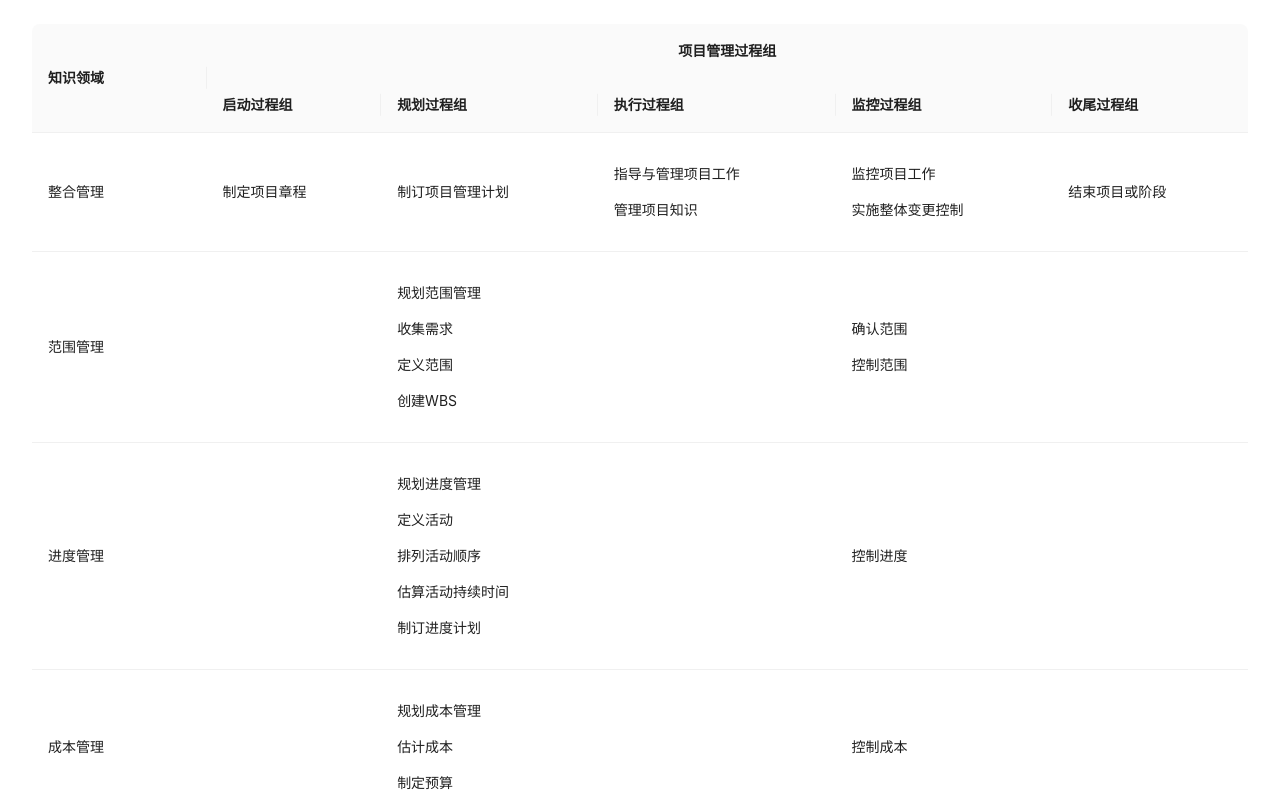
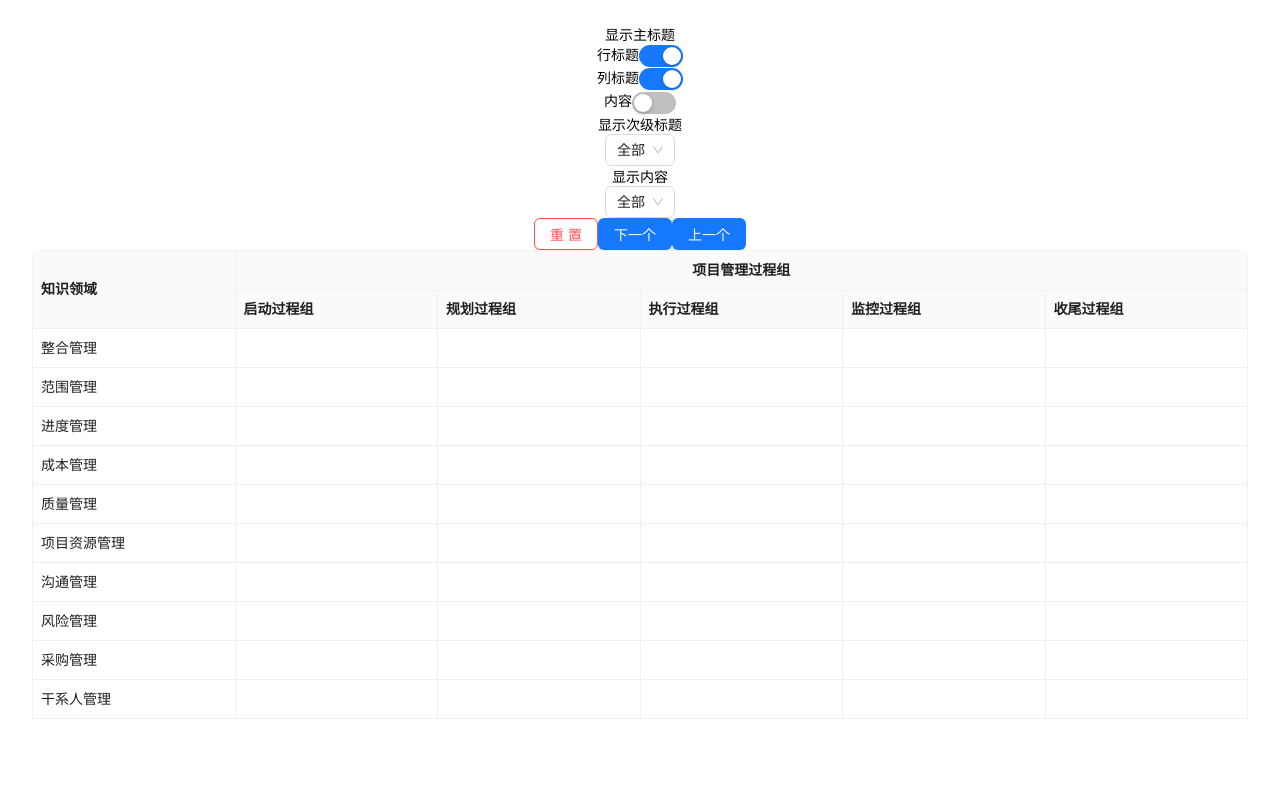
Before and after one commit to waterXP/study-info, a React app: page / in a window 1280 px wide. Shown: the top 800 px of the page. Built offline with nearby package versions, Linux system fonts and the light colour scheme.

Commit message:
up: update range

```diff
--- a/package.json
+++ b/package.json
@@ -33,6 +33,7 @@
     "jest-resolve": "^27.4.2",
     "jest-watch-typeahead": "^1.0.0",
     "mini-css-extract-plugin": "^2.4.5",
+    "nib": "^1.2.0",
     "postcss": "^8.4.4",
     "postcss-flexbugs-fixes": "^5.0.2",
     "postcss-loader": "^6.2.1",
--- a/src/index.css
+++ /dev/null
@@ -1,13 +0,0 @@
-body {
-  margin: 0;
-  font-family: -apple-system, BlinkMacSystemFont, 'Segoe UI', 'Roboto', 'Oxygen',
-    'Ubuntu', 'Cantarell', 'Fira Sans', 'Droid Sans', 'Helvetica Neue',
-    sans-serif;
-  -webkit-font-smoothing: antialiased;
-  -moz-osx-font-smoothing: grayscale;
-}
-
-code {
-  font-family: source-code-pro, Menlo, Monaco, Consolas, 'Courier New',
-    monospace;
-}
--- a/src/index.js
+++ b/src/index.js
@@ -1,6 +1,6 @@
 import React from 'react';
 import ReactDOM from 'react-dom/client';
-import './index.css';
+import './index.styl';
 import App from './App';
 import reportWebVitals from './reportWebVitals';
 
--- /dev/null
+++ b/src/index.styl
@@ -0,0 +1,23 @@
+body,ol,ul,h1,h2,h3,h4,h5,h6,p,th,td,dl,dd,form,fieldset,legend,input,textarea,select
+  margin 0
+  padding 0
+ul
+  list-style-type none
+html
+  background-color transparent !important
+a,a:hover
+  text-decoration none
+em
+  font-style normal
+li
+  list-style none
+p
+  word-wrap break-word
+body
+  font-size 14px
+  margin 0
+  padding 0
+  font-family PingFangSC-Regular, PingFang SC, -apple-system, BlinkMacSystemFont, "Segoe UI", Roboto, "Helvetica Neue", Helvetica, "PingFang SC", "Hiragino Sans GB", "Microsoft YaHei", SimSun, sans-serif
+.hide-scroll
+  ::-webkit-scrollbar
+    display none
--- a/src/pages/Main/Main.js
+++ b/src/pages/Main/Main.js
@@ -1,105 +1,308 @@
-import React, { memo } from 'react'
+import React, { memo, useMemo, useState, useCallback } from 'react'
 // import PropTypes from 'prop-types'
 import './Main.styl'
-import { Table } from 'antd'
+import { Table, Switch, Select, Button } from 'antd'
 
-const renderProgress = v => v ? <>{ v.map(v => <p key={v}>{ v }</p>) }</> : null
+const renderProgress = (v, { show, showAll }, txt) => {
+  const r = showAll
+    ? v
+    : (v && show ? v.filter((v, i) => show[`${txt}-${i}`]) : null)
+  return r
+    ? <>{ r.map(v => <p key={v}>{ v }</p>) }</>
+    : null
+}
 
-const columns = [
+const getColumns = (headerMask, subColumn) => [
   {
-    title: '知识领域',
-    dataIndex: 'realm'
+    title: <div className='pg-main--cell'>
+      { headerMask.column ? '知识领域' : '' }
+    </div>,
+    dataIndex: 'realm',
+    render: (v, { show }) => show && show.name ? v : null
   }, {
-    title: '项目管理过程组',
+    title: <div className='pg-main--cell'>
+      { headerMask.row ? '项目管理过程组' : '' }
+    </div>,
     children: [
       {
-        title: '启动过程组',
+        title: <div className='pg-main--cell'>
+          {
+            subColumn === 'all' || subColumn === 'start'
+              ? '启动过程组'
+              : ''
+          }
+        </div>,
         dataIndex: 'inStart',
-        render: renderProgress
+        render: (v, t) =>
+          <div className='pg-main--cell'>
+            { renderProgress(v, t, 'start') }
+          </div>
       }, {
-        title: '规划过程组',
+        title: <div className='pg-main--cell'>
+          {
+            subColumn === 'all' || subColumn === 'plan'
+              ? '规划过程组'
+              : ''
+          }
+        </div>,
         dataIndex: 'inPlan',
-        render: renderProgress
+        render: (v, t) =>
+          <div className='pg-main--cell'>
+            { renderProgress(v, t, 'plan') }
+          </div>
       }, {
-        title: '执行过程组',
+        title: <div className='pg-main--cell'>
+          {
+            subColumn === 'all' || subColumn === 'exec'
+              ? '执行过程组'
+              : ''
+          }
+        </div>,
         dataIndex: 'inExec',
-        render: renderProgress
+        render: (v, t) =>
+          <div className='pg-main--cell'>
+            { renderProgress(v, t, 'exec') }
+          </div>
       }, {
-        title: '监控过程组',
+        title: <div className='pg-main--cell'>
+          {
+            subColumn === 'all' || subColumn === 'monitor'
+              ? '监控过程组'
+              : ''
+          }
+        </div>,
         dataIndex: 'inMonitor',
-        render: renderProgress
+        render: (v, t) =>
+          <div className='pg-main--cell'>
+            { renderProgress(v, t, 'monitor') }
+          </div>
       }, {
-        title: '收尾过程组',
+        title: <div className='pg-main--cell'>
+          {
+            subColumn === 'all' || subColumn === 'end'
+              ? '收尾过程组'
+              : ''
+          }
+        </div>,
         dataIndex: 'inEnd',
-        render: renderProgress
+        render: (v, t) =>
+          <div className='pg-main--cell'>
+            { renderProgress(v, t, 'end') }
+          </div>
       }
     ]
   }
 ]
 
-const dataSource = [
+const getDataSource = (masks, selectContent, showContent) => {
+  const r = [
     {
+      id: 'intergration',
       realm: '整合管理',
       inStart: ['制定项目章程'],
       inPlan: ['制订项目管理计划'],
       inExec: ['指导与管理项目工作', '管理项目知识'],
       inMonitor: ['监控项目工作', '实施整体变更控制'],
-    inEnd: ['结束项目或阶段']
+      inEnd: ['结束项目或阶段'],
+      show: masks.intergration,
+      showAll: showContent
     }, {
+      id: 'range',
       realm: '范围管理',
       inPlan: ['规划范围管理', '收集需求', '定义范围', '创建WBS'],
-    inMonitor: ['确认范围', '控制范围']
+      inMonitor: ['确认范围', '控制范围'],
+      show: masks.range,
+      showAll: showContent
     }, {
+      id: 'process',
       realm: '进度管理',
       inPlan: ['规划进度管理', '定义活动', '排列活动顺序', '估算活动持续时间', '制订进度计划'],
-    inMonitor: ['控制进度']
+      inMonitor: ['控制进度'],
+      show: masks.process,
+      showAll: showContent
     }, {
+      id: 'cost',
       realm: '成本管理',
       inPlan: ['规划成本管理', '估计成本', '制定预算'],
-    inMonitor: ['控制成本']
+      inMonitor: ['控制成本'],
+      show: masks.cost,
+      showAll: showContent
     }, {
+      id: 'quality',
       realm: '质量管理',
       inPlan: ['规划质量管理'],
       inExec: ['管理质量'],
-    inMonitor: ['控制质量']
+      inMonitor: ['控制质量'],
+      show: masks.quality,
+      showAll: showContent
     }, {
+      id: 'resource',
       realm: '项目资源管理',
       inPlan: ['规划资源管理', '估算活动资源'],
       inExec: ['获取资源', '建设团队', '管理团队'],
-    inMonitor: ['控制资源']
+      inMonitor: ['控制资源'],
+      show: masks.resource,
+      showAll: showContent
     }, {
+      id: 'communicate',
       realm: '沟通管理',
       inPlan: ['规划沟通管理'],
       inExec: ['管理沟通'],
-    inMonitor: ['监督沟通']
+      inMonitor: ['监督沟通'],
+      show: masks.communicate,
+      showAll: showContent
     }, {
+      id: 'risk',
       realm: '风险管理',
       inPlan: ['规划风险管理', '识别风险', '实施定性风险分析', '实施定量风险分析', '规划风险应对'],
       inExec: ['实施风险应对'],
-    inMonitor: ['监督风险']
+      inMonitor: ['监督风险'],
+      show: masks.risk,
+      showAll: showContent
     }, {
+      id: 'purchase',
       realm: '采购管理',
       inPlan: ['规划采购管理'],
       inExec: ['实施采购'],
-    inMonitor: ['控制采购']
+      inMonitor: ['控制采购'],
+      show: masks.purchase,
+      showAll: showContent
     }, {
+      id: 'people',
       realm: '干系人管理',
       inStart: ['识别干系人'],
       inPlan: ['规划干系人参与'],
       inExec: ['管理干系人参与'],
-    inMonitor: ['监督干系人参与']
+      inMonitor: ['监督干系人参与'],
+      show: masks.people,
+      showAll: showContent
     }
   ]
+  if (selectContent === 'all') {
+    return r
+  }
+  return r.filter(({ id }) => id === r)
+}
 
-const Main = () =>
-  <div className='pg-main'>
+const getMasks = () => ({
+  intergration: { name: true },
+  range: { name: true },
+  process: { name: true },
+  cost: { name: true },
+  quality: { name: true },
+  resource: { name: true },
+  communicate: { name: true },
+  risk: { name: true },
+  purchase: { name: true },
+  people: { name: true }
+})
+
+const subColumnOptions = [
+  { label: '隐藏', value: 'hidden' },
+  { label: '全部', value: 'all' },
+  { label: '启动过程组', value: 'start' },
+  { label: '规划过程组', value: 'plan' },
+  { label: '执行过程组', value: 'exec' },
+  { label: '监控过程组', value: 'monitor' },
+  { label: '收尾过程组', value: 'end' },
+]
+
+const selectOptions = [
+  { label: '隐藏', value: 'hidden' },
+  { label: '全部', value: 'all' },
+  ...getDataSource({}, 'all').map(
+    ({ id, realm }) => ({ label: realm, value: id })
+  )
+]
+
+const getDefaultHeaderMask = () => {
+  const x = Object.create(null)
+  x.row = true
+  x.column = true
+  return x
+}
+
+const Main = () => {
+  const [masks, setMasks] = useState(getMasks())
+  const [selectContent, setSelectContent] = useState('all')
+  const [subColumn, setSubColumn] = useState('all')
+  const [showContent, setShowContent] = useState(false)
+  const [headerMask, setHeaderMask] = useState(getDefaultHeaderMask())
+  const dataSource = useMemo(
+    () => getDataSource(masks, selectContent, showContent),
+    [selectContent, masks, showContent]
+  )
+  const updateHeaderMask = useCallback(
+    payload => { setHeaderMask(headerMask => ({ ...headerMask, ...payload})) },
+    []
+  )
+  const setHeaderMaskRow = useCallback(
+    value => updateHeaderMask({ row: value }), []
+  )
+  const setHeaderMaskColumn = useCallback(
+    value => updateHeaderMask({ column: value }), []
+  )
+  const columns = useMemo(
+    () => getColumns(headerMask, subColumn),
+    [headerMask, subColumn]
+  )
+  return <div className='pg-main'>
+    <div>
+      <p>显示主标题</p>
+      <div>
+        <span>行标题</span>
+        <Switch
+          checked={headerMask.row}
+          onChange={setHeaderMaskRow}
+        />
+      </div>
+      <div>
+        <span>列标题</span>
+        <Switch
+          checked={headerMask.column}
+          onChange={setHeaderMaskColumn}
+        />
+      </div>
+      <div>
+        <span>内容</span>
+        <Switch
+          checked={showContent}
+          onChange={setShowContent}
+        />
+      </div>
+    </div>
+    <div>
+      <p>显示次级标题</p>
+      <Select
+        options={subColumnOptions}
+        value={subColumn}
+        onChange={setSubColumn}
+      />
+    </div>
+    <div>
+      <p>显示内容</p>
+      <Select
+        options={selectOptions}
+        value={selectContent}
+        onChange={setSelectContent}
+      />
+    </div>
+    <div>
+      <Button danger>重置</Button>
+      <Button type='primary'>下一个</Button>
+      <Button type='primary'>上一个</Button>
+    </div>
     <Table
       rowKey='realm'
+      tableLayout='fixed'
       columns={columns}
       dataSource={dataSource}
       pagination={false}
+      bordered
+      size='small'
     />
   </div>
+}
 Main.propTypes = {
 }
 
--- a/src/pages/Main/Main.styl
+++ b/src/pages/Main/Main.styl
@@ -1,2 +1,4 @@
 .pg-main
   padding 24px 32px
+.pg-main--cell
+  min-height 22px
```
Also changed, not shown: config/webpack.config.js (+18 -6 lines), src/var.styl (added, +32 -0 lines), 1 other file (tests, documents, lock files or other folders). Lines whose indentation alone changed are shown as unchanged.
